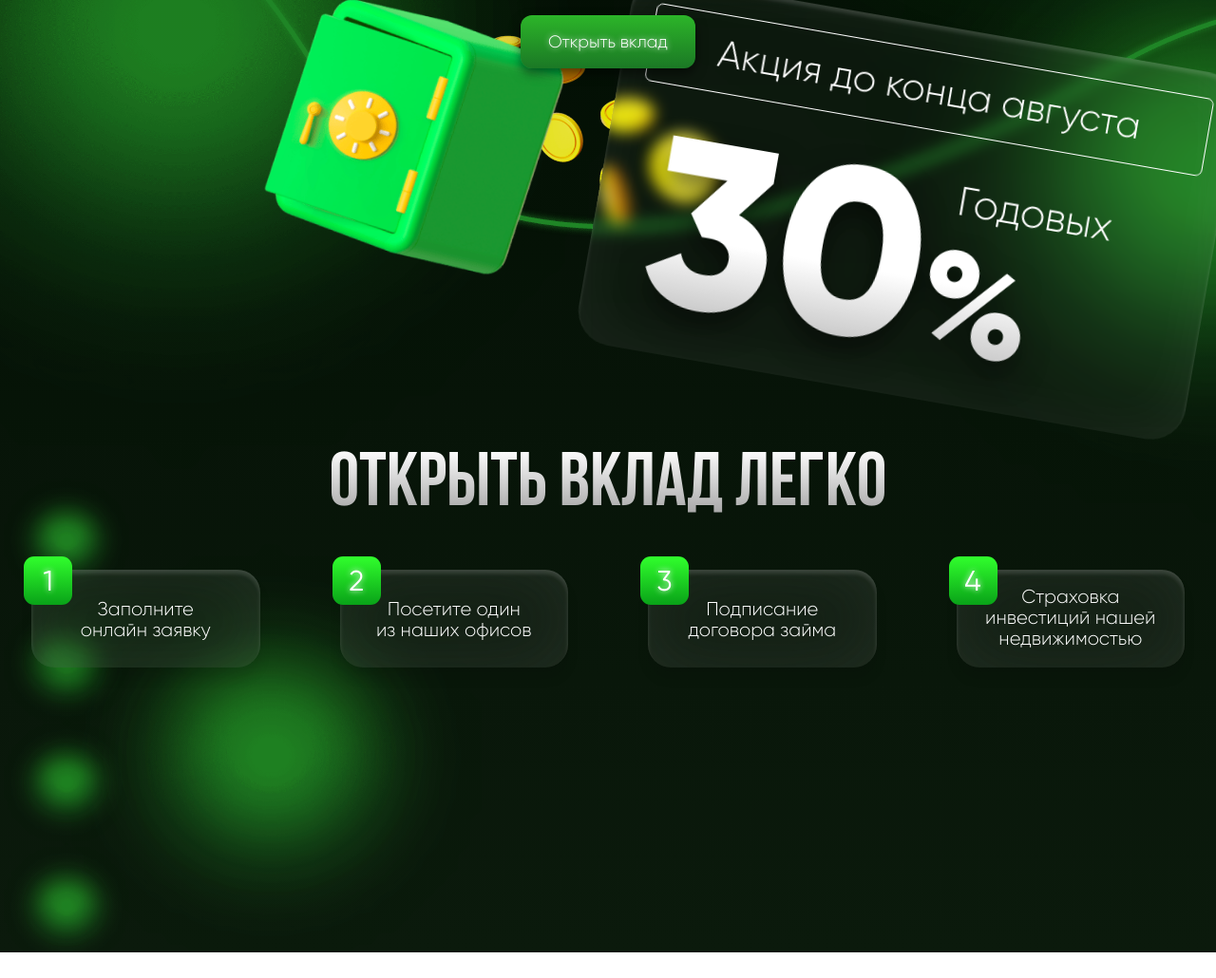
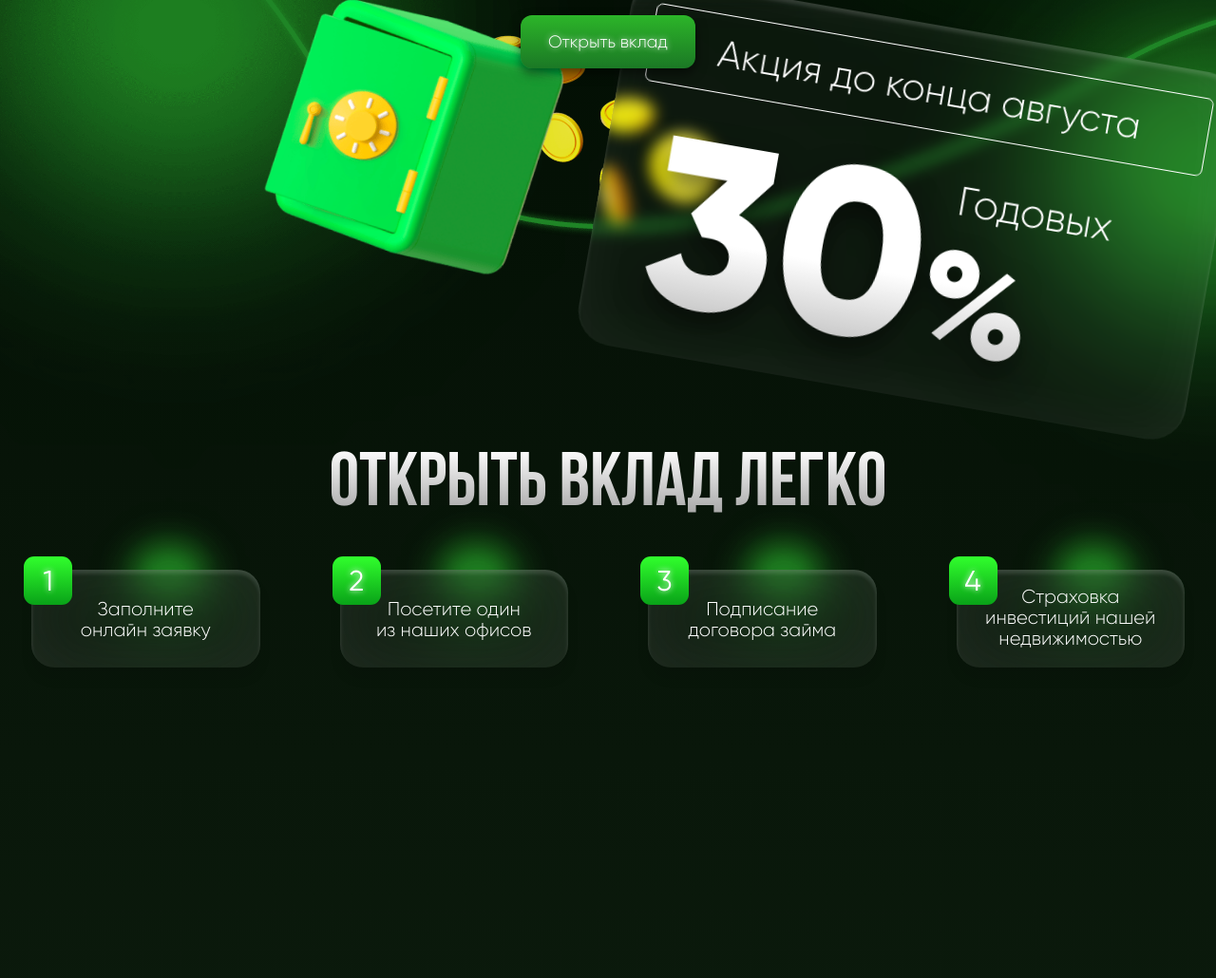
Before and after one commit to JediKnightGIT/invest-2024, a website: page index.html in a window 1280 px wide. Shown: the part 603-1633 px from the top of the page at 95% size. Before the commit the page ends 1606 px from the top, so only its background shows below. Drawn offline with Linux system fonts and the light colour scheme.

Commit message:
hero 320 & 1920 fix

```diff
--- a/css/input.css
+++ b/css/input.css
@@ -482,6 +482,15 @@
     z-index: 0;
   }
 
+  .hero-curve {
+    transform: translate(-104px, 182px);
+
+    width: 618px;
+    height: 226px;
+
+    background-image: url('../img/curve.png');
+  }
+
   .rate {
     background: -webkit-linear-gradient(#ffffff 49%, #999999 100%);
     -webkit-background-clip: text;
@@ -605,8 +614,6 @@
       width: 2073px;
       height: 778px;
 
-      background-image: url('../img/curve.png');
-
       /* z-index: 2; */
     }
     .hero-card {
@@ -623,6 +630,29 @@
       background-color: rgba(255, 255, 255, 0.03);
 
       transform: rotate(9.86deg);
+    }
+    .mini-ellipse-1 {
+      transform: translate(88px, 51px);
+      width: 180px;
+      height: 180px;
+    }
+    .mini-ellipse-2 {
+      transform: translate(412px, 51px);
+      width: 180px;
+      height: 180px;
+    }
+    .mini-ellipse-3 {
+      transform: translate(735px, 51px);
+      width: 180px;
+      height: 180px;
+    }
+    .mini-ellipse-4 {
+      transform: translate(1061px, 51px);
+      width: 180px;
+      height: 180px;
+    }
+    .right-ellipse-5 {
+      display: none;
     }
   }
 
--- a/index.html
+++ b/index.html
@@ -14,7 +14,9 @@
   </head>
 
   <body class="font-primary">
-    <section class="pt-[125px] sm:pt-[220px] lg:pt-[200px] relative hero">
+    <section
+      class="mb-[30px] lg:mb-[97px] pt-[125px] sm:pt-[220px] lg:pt-[200px] relative hero"
+    >
       <div class="hero-ellipse-left ellipse"></div>
       <div class="hero-ellipse-top ellipse"></div>
       <div class="hero-ellipse-right ellipse"></div>
@@ -145,7 +147,7 @@
     </section>
 
     <section
-      class="hidden w-[880px] min-h-[745px] mb-[80px] mx-auto pt-[52px] pb-[64px] bg-white rounded-[24px] big-shadow"
+      class="hidden lg:w-[880px] min-h-[745px] mb-[80px] mx-auto pt-[52px] pb-[64px] bg-white rounded-[24px] big-shadow"
     >
       <form
         id="calc-form"
```
Also changed, not shown: dist/invest.css.
